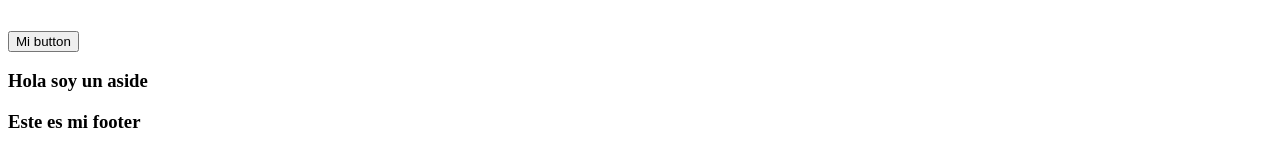
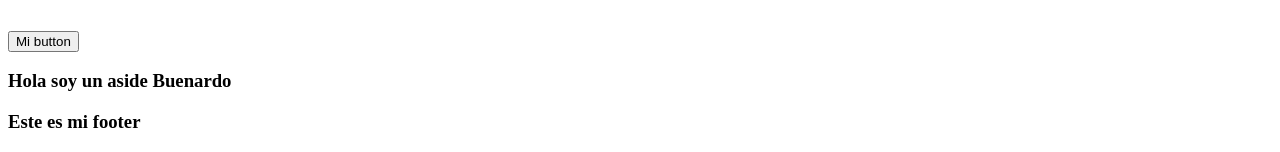
Before and after one commit to Tickets-Manta/EduSue-Proyecto-Prueba-Git, a plain HTML site: page index.html in a window 1280 px wide. Shown: the part 153-305 px from the top of the page. Drawn offline with Linux system fonts and the light colour scheme.

Commit message:
Trabajo en rama otra vez

```diff
--- a/index.html
+++ b/index.html
@@ -18,7 +18,7 @@
         <button>Mi button</button>
     </main>
     <aside>
-        <h3>Hola soy un aside</h3>
+        <h3>Hola soy un aside Buenardo</h3>
     </aside>
     <footer>
         <h3>Este es mi footer</h3>
```
